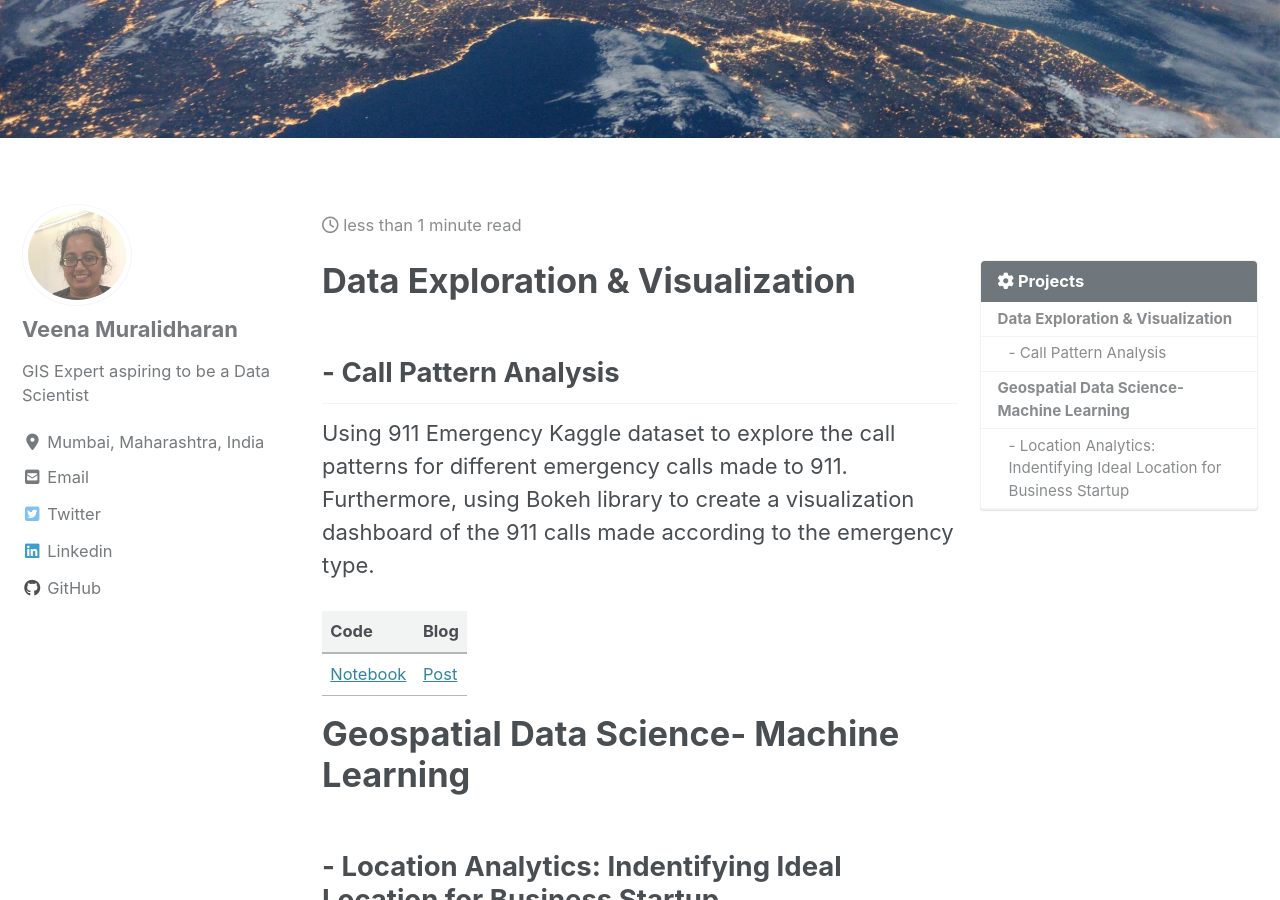
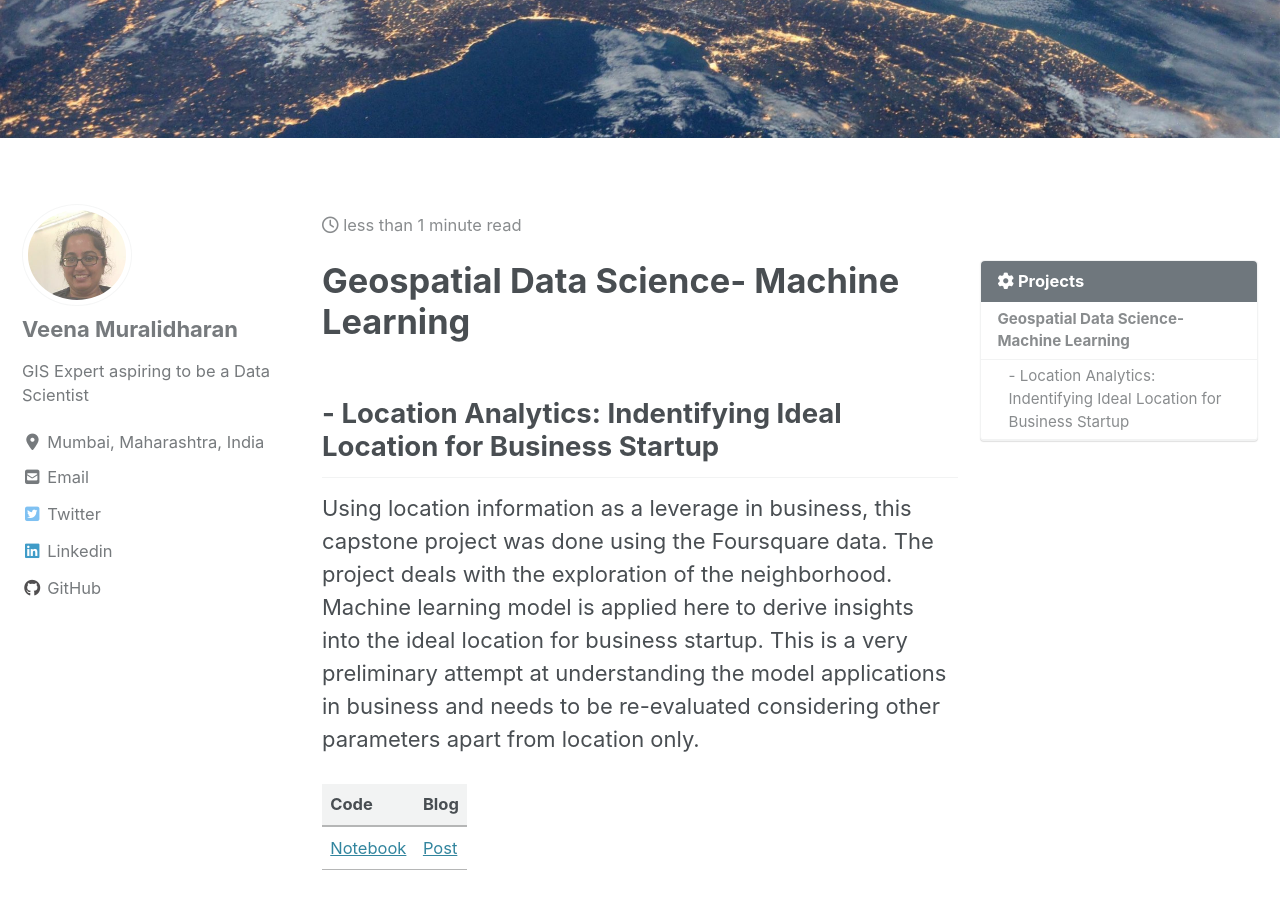
Before and after one commit to veena1486/veena1486.github.io, a Jekyll site: the page built from _pages/projects.md, in a window 1280 px wide and 900 px high, scrolled down 219 px. Built offline with Jekyll 4.4.1, drawn with Linux system fonts in a browser that asks for light colours; cached includes are drawn as plain includes; nearby versions of some CDN libraries.

Commit message:
Update projects.md

```diff
--- a/_pages/projects.md
+++ b/_pages/projects.md
@@ -9,15 +9,6 @@ toc_icon: "cog"
 toc_sticky: true
 ---
 
-# Data Exploration & Visualization
-## - **Call Pattern Analysis**
-Using 911 Emergency Kaggle dataset to explore the call patterns for different emergency calls made to 911. Furthermore, using Bokeh library to create a visualization dashboard of the 911 calls made according to the emergency type.<br>
-
- Code | Blog |
- --- | --- |
- [Notebook](https://github.com/veena1486/datascience-portfolio/tree/master/CrimeAnalysis)|[Post](https://veena1486.github.io/911dataviz/)
-
-
 # Geospatial Data Science- Machine Learning
 ## - **Location Analytics: Indentifying Ideal Location for Business Startup**
 Using location information as a leverage in business, this capstone project was done using the Foursquare data. The project deals with the exploration of the neighborhood. Machine learning model is applied here to derive insights into the ideal location for business startup. This is a very preliminary attempt at understanding the model applications in business and needs to be re-evaluated considering other parameters apart from location only.<br>
```
